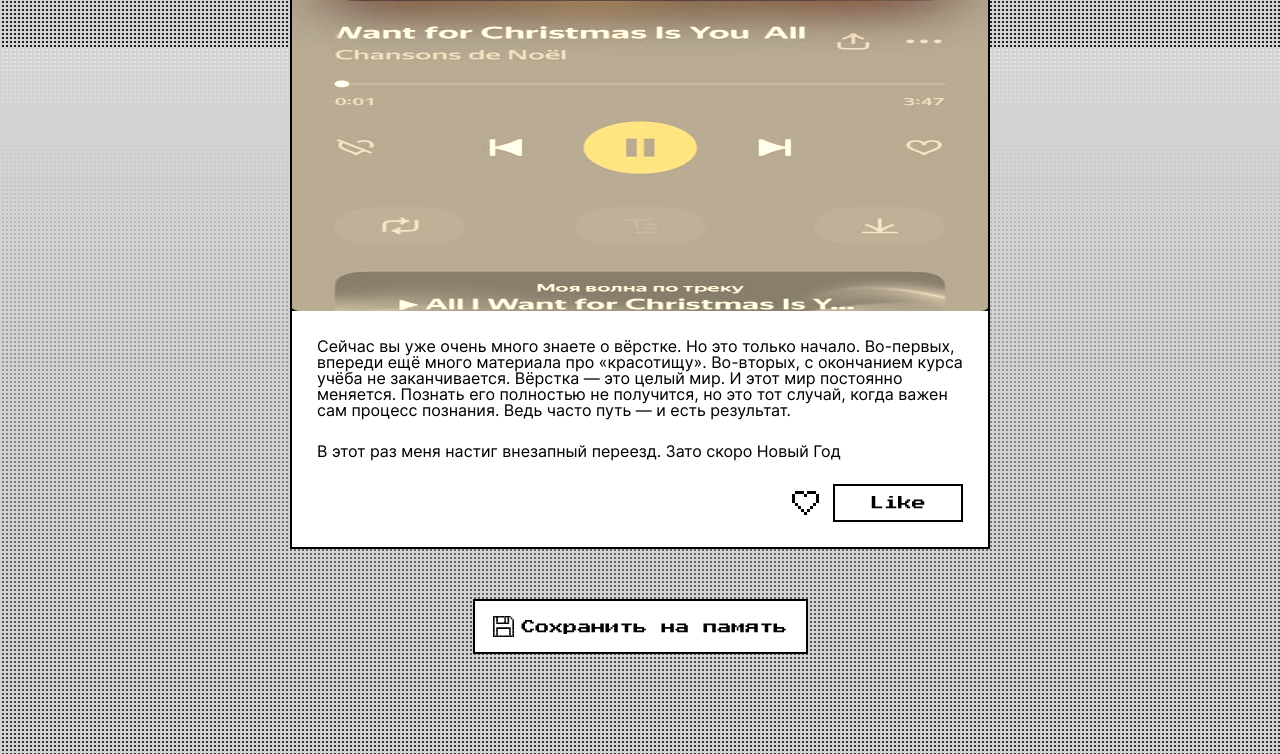
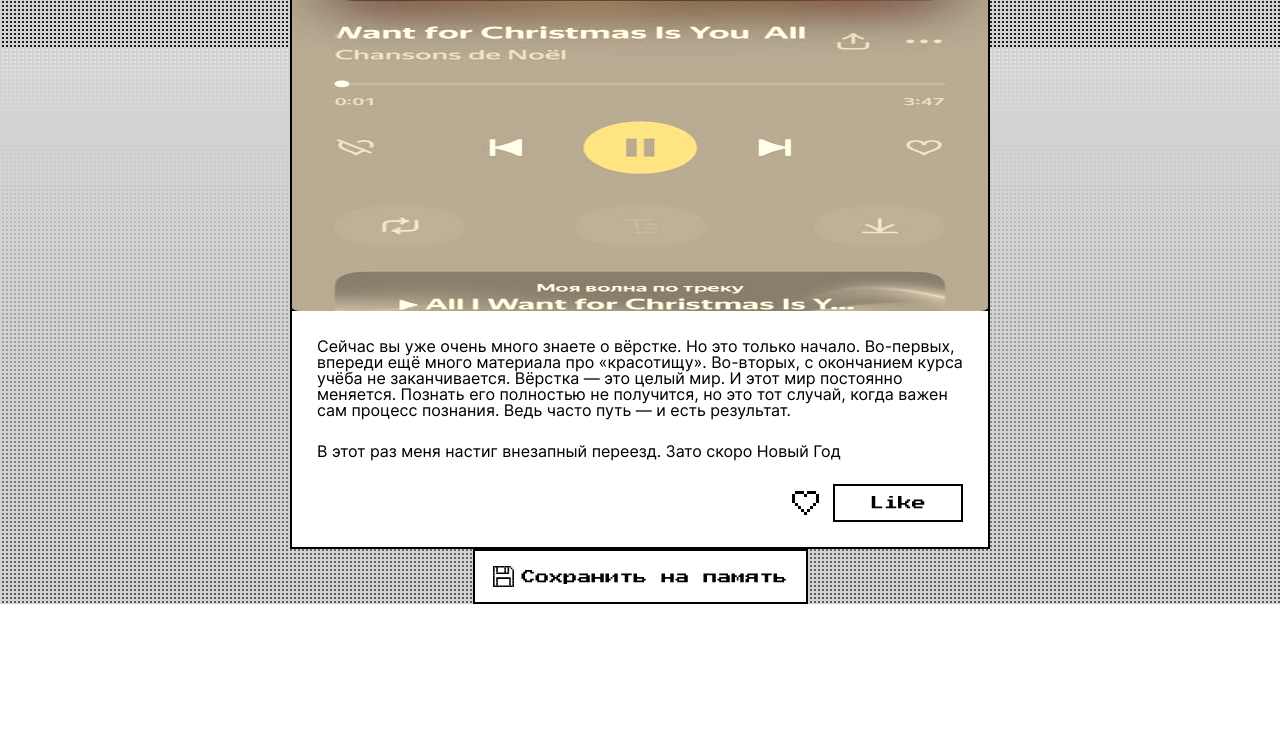
Before and after one commit to aSmi1e/zakrivayuschiy-teg-f, a plain HTML site: page index.html in a window 1280 px wide. Shown: the part 7951-8705 px from the top of the page. After the commit the page ends 8555 px from the top, so only its background shows below. Drawn offline with Linux system fonts and the light colour scheme.

Commit message:
review index.html fix

```diff
--- a/index.html
+++ b/index.html
@@ -413,8 +413,7 @@
       </button>
     </div>
   </article>
-</main>
-<div class="footer">
+
   <button
           class="flex-button footer-button"
           type="button"
@@ -426,7 +425,8 @@
     </svg>
     <span class="button__text">Сохранить на память</span>
   </button>
-</div>
+
+</main>
 <dialog id="insert-floppy" class="dialog">
   <div class="dialog-top">
     <svg viewBox="0 0 28 28">
```
